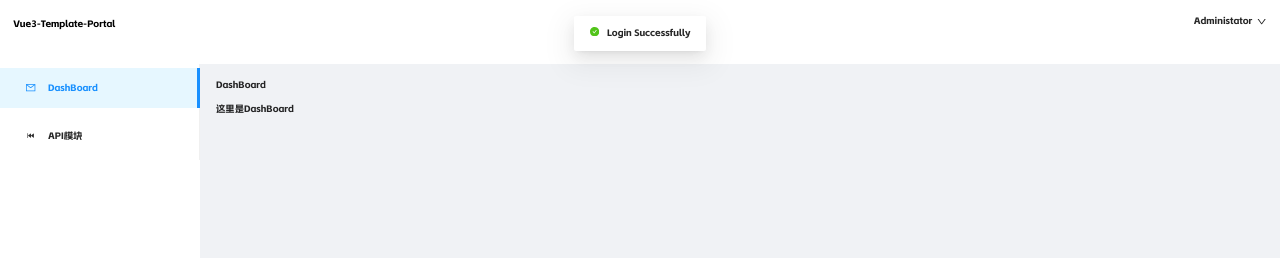
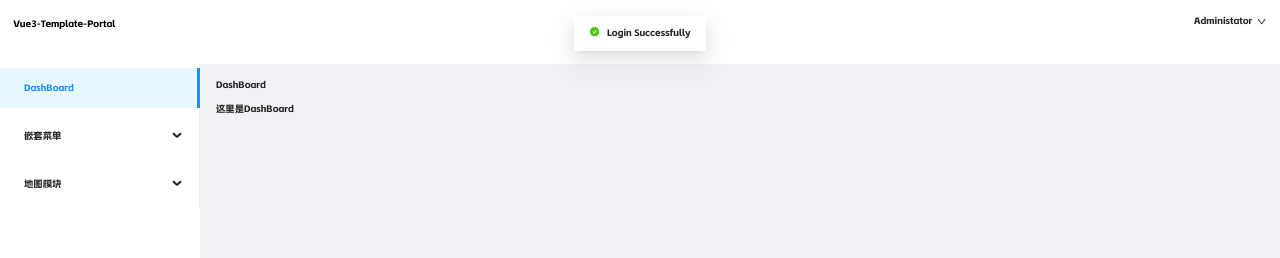
Before and after one commit to Octoveau/vue3-antd-admin-thin, a Vue app: page /login in a window 1280 px wide. Both pictures are taken after a click on the button "Submit". Shown: the top 258 px of the page. Built offline with nearby package versions, Linux system fonts and the light colour scheme.

Commit message:
fix menu bug

```diff
--- a/src/components/Menu/menu.vue
+++ b/src/components/Menu/menu.vue
@@ -1,30 +1,56 @@
 <template>
   <a-menu
+    v-model:openKeys="openKeys"
     v-model:selectedKeys="selectedKeys"
     mode="inline"
+    @openChange="handleOpenChange"
   >
     <menu-item :menuList="props.menuList" />
   </a-menu>
 </template>
 
 <script lang="ts" setup>
-import MenuItem from './menuItem.vue'
+import MenuItem from './menuItem.vue';
 import { PropType } from 'vue';
-import { MenuListInterface } from './menu.interface'
+import { MenuListInterface } from './menu.interface';
 import { useRoute } from 'vue-router';
-const $route = useRoute()
+const $route = useRoute();
 const props = defineProps({
   menuList: {
     type: Array as PropType<MenuListInterface[]>,
     default: () => []
   }
-})
+});
+
+const openKeys = ref<any>();
+
+onMounted(() => {
+  openKeys.value = [getOpenKey(props.menuList)?.menu_name];
+});
+
 const selectedKeys = computed(() => {
-  const { path } = $route
+  const { path } = $route;
   if (path) {
-    return [path]
+    return [path];
   }
 
-  return ['DashBoard']
-})
+  return ['DashBoard'];
+});
+
+const getOpenKey = (menuList: any) => {
+  const { path } = $route;
+  let fatherItem: any;
+  for (let item of menuList) {
+    if (item.menu_url === path) {
+      return;
+    }
+    if (item.children && item.children.length) {
+      fatherItem = item;
+      getOpenKey(item.children);
+    }
+  }
+  return fatherItem;
+};
+
+const handleOpenChange = (keys: string[]) => openKeys.value = keys.length !== 0 ? [keys[1]] : [''];
 </script>
--- a/src/components/Menu/menuItem.vue
+++ b/src/components/Menu/menuItem.vue
@@ -23,14 +23,13 @@
 </template>
 
 <script lang="ts">
-import { MailOutlined } from '@ant-design/icons-vue';
 import { PropType } from 'vue';
 import { useRouter } from 'vue-router'
 import { MenuListInterface } from './menu.interface'
 import { Icon } from '../AntdIcon/antdIcon';
 export default {
   name: 'MenuItem',
-  components: {MailOutlined, Icon},
+  components: {Icon},
   props: {
     menuList: {
       type: Array as PropType<MenuListInterface[]>,
@@ -39,7 +38,6 @@ export default {
   },
   setup () {
     const router = useRouter()
-
     return {
       router
     }
--- a/src/main.ts
+++ b/src/main.ts
@@ -4,5 +4,5 @@ import router from './router'
 import './config'
 
 const app = createApp(App)
-
+app.config.warnHandler = () => null;
 app.use(router).mount('#app')
--- a/src/mock/menu.mock.js
+++ b/src/mock/menu.mock.js
@@ -2,11 +2,47 @@ export const menuList = [
   {
     menu_name: 'DashBoard',
     menu_url: '/dashboard',
-    menu_icon: 'MailOutlined',
+    menu_icon: 'el-icon-s-home',
   },
   {
-    menu_name: 'API模块',
-    menu_url: '/apilist',
-    menu_icon: 'fast-backward-outlined',
+    menu_name: '嵌套菜单',
+    menu_icon: 'el-icon-connection',
+    children: [
+      {
+        menu_name: '菜单1',
+        menu_url: '',
+        children: [
+          {
+            menu_name: '菜单1-1',
+            menu_url: '',
+            children: [
+              {
+                menu_name: '菜单1-1-1',
+                menu_url: ''
+              }
+            ]
+          },
+          {
+            menu_name: '菜单1-2',
+            menu_url: ''
+          }
+        ]
+      },
+      {
+        menu_name: '菜单2',
+        menu_url: ''
+      }
+    ]
   },
+  {
+    menu_name: '地图模块',
+    menu_url: '',
+    menu_icon: 'iconfont yl-menu-icon icon-ditu',
+    children: [
+      {
+        menu_name: '百度地图',
+        menu_url: '/apilist'
+      },
+    ]
+  }
 ]
--- a/src/styles/modules/antd.less
+++ b/src/styles/modules/antd.less
@@ -7,3 +7,14 @@
     top: -2px !important;
   }
 }
+
+.no-icon {
+  display: inline-block;
+  margin-right: 0.0625rem;
+  width: 0.225rem;
+}
+
+.is-active {
+  position: relative;
+  background-color: rgba(64, 158, 255, 0.2) !important;
+}
```
